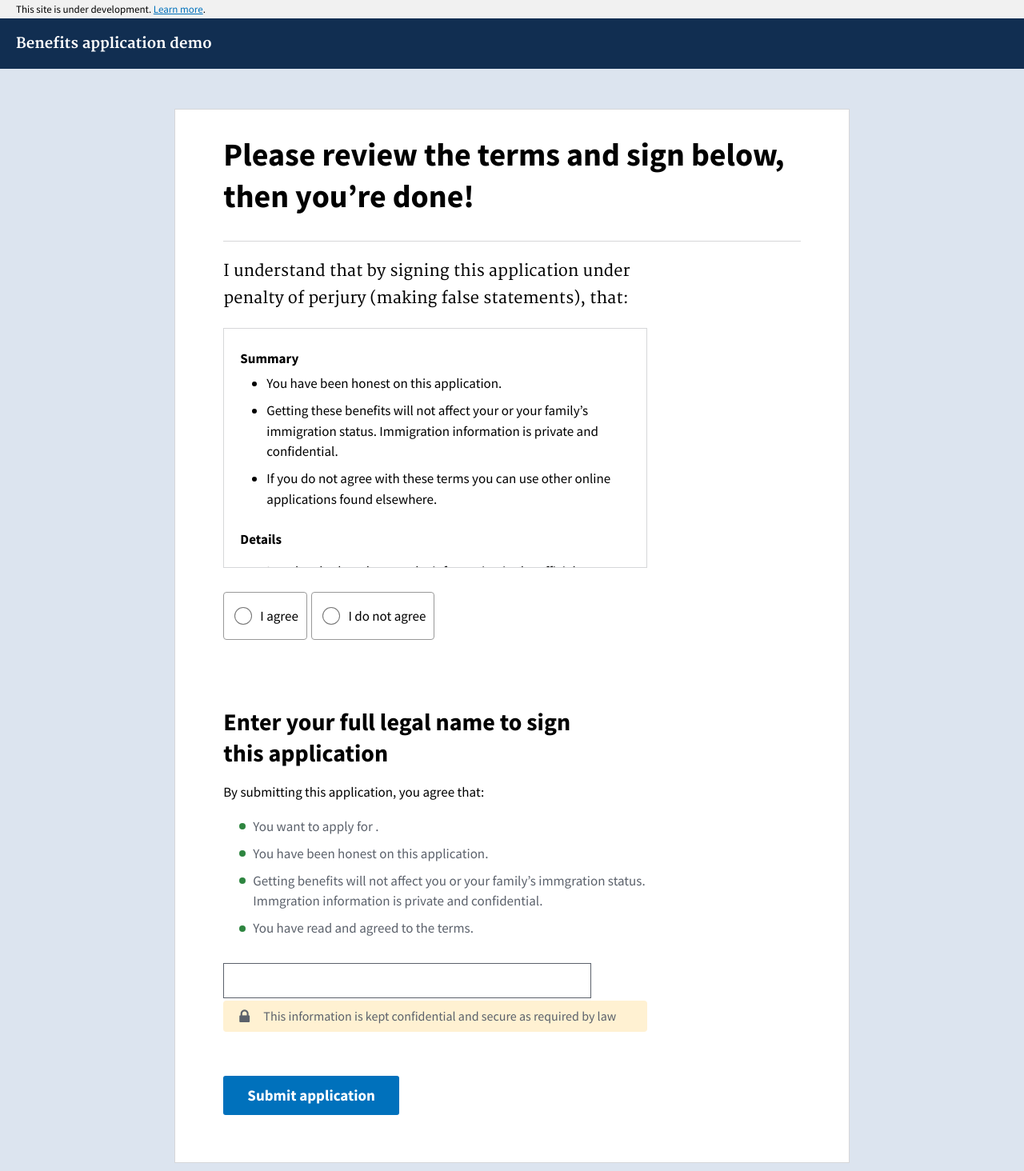
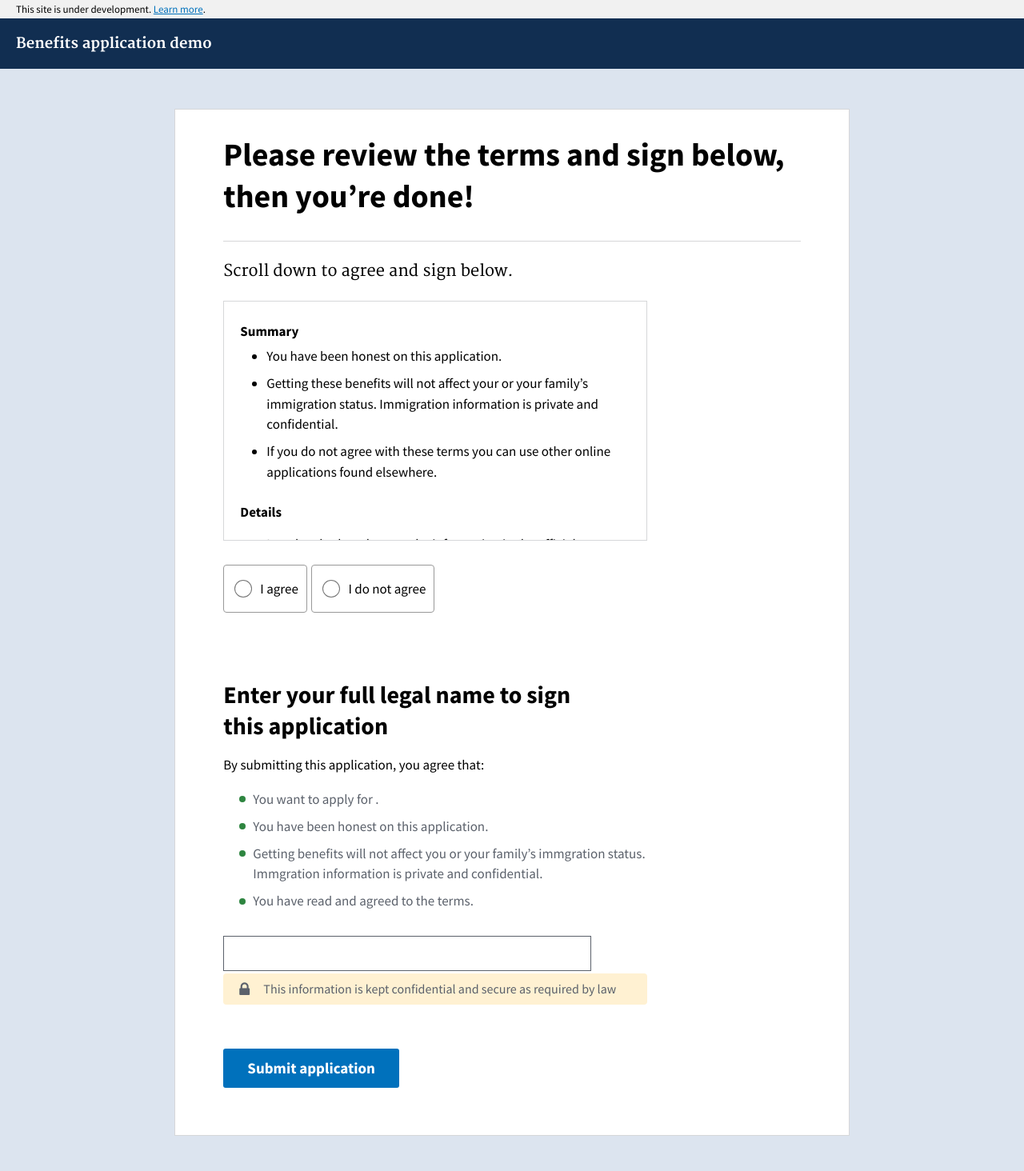
Before and after one commit to usds/benefits-enrollment-prototype, a Jekyll site: the page built from 08-submit/index.html, in a window 1280 px wide. Shown: the whole page at 80% size. Built offline with Jekyll 4.4.1, drawn with Linux system fonts in a browser that asks for light colours; after the commit the page ends 1430 px from its top, so only the background shows below that.

Commit message:
text updates

```diff
--- a/07-application/review.html
+++ b/07-application/review.html
@@ -175,7 +175,7 @@ button_text: Looks great!
 		</div>
 		<div class="summary__item">
 			<div class="fieldset-summary">
-				<h4 class="fake-label">Spend money on other Utilities:</h4>
+				<h4 class="fake-label">Spend money on other utilities:</h4>
 				<p class="fake-input" id="print-otherUtilities"></p>
 			</div>
 			<fieldset>
--- a/08-submit/index.html
+++ b/08-submit/index.html
@@ -5,7 +5,7 @@ button_text: Submit application
 ---
 
 <p class="usa-font-lead">
-	I understand that by signing this application under penalty of perjury (making false statements), that:
+	Scroll down to agree and sign below.
 </p>
 
 
```
